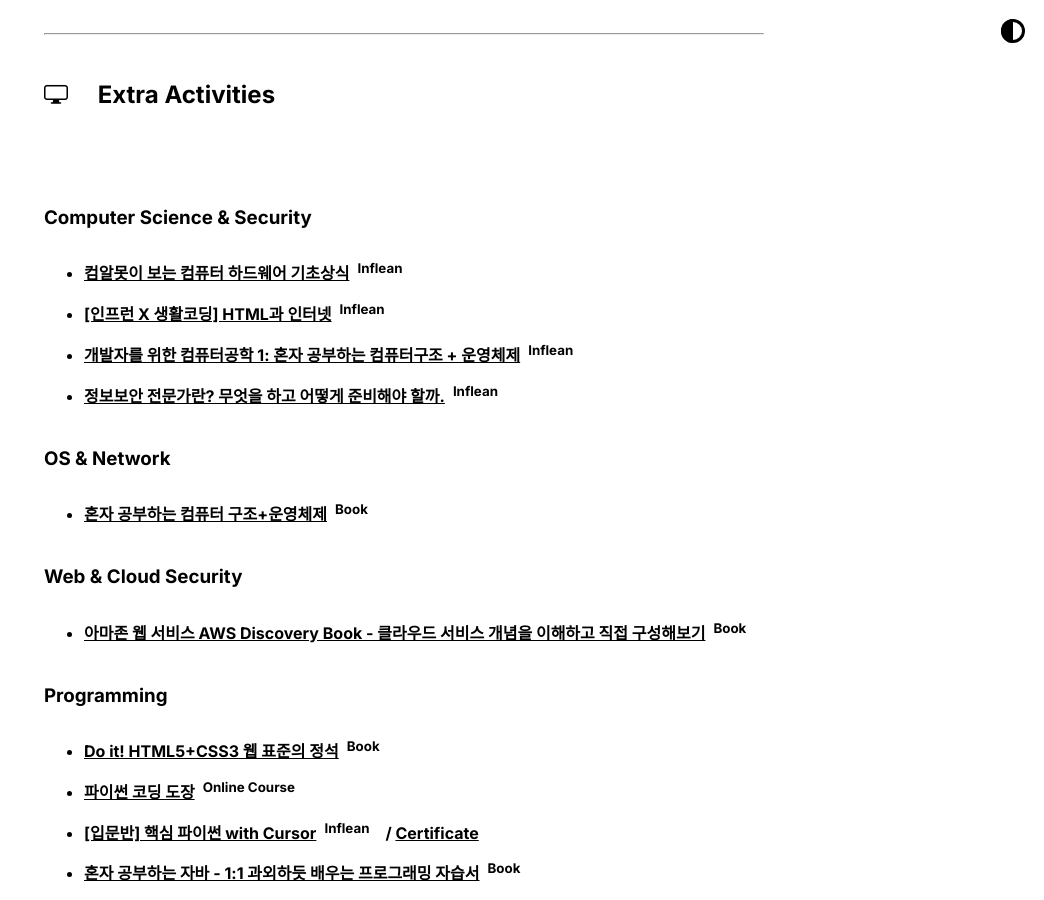
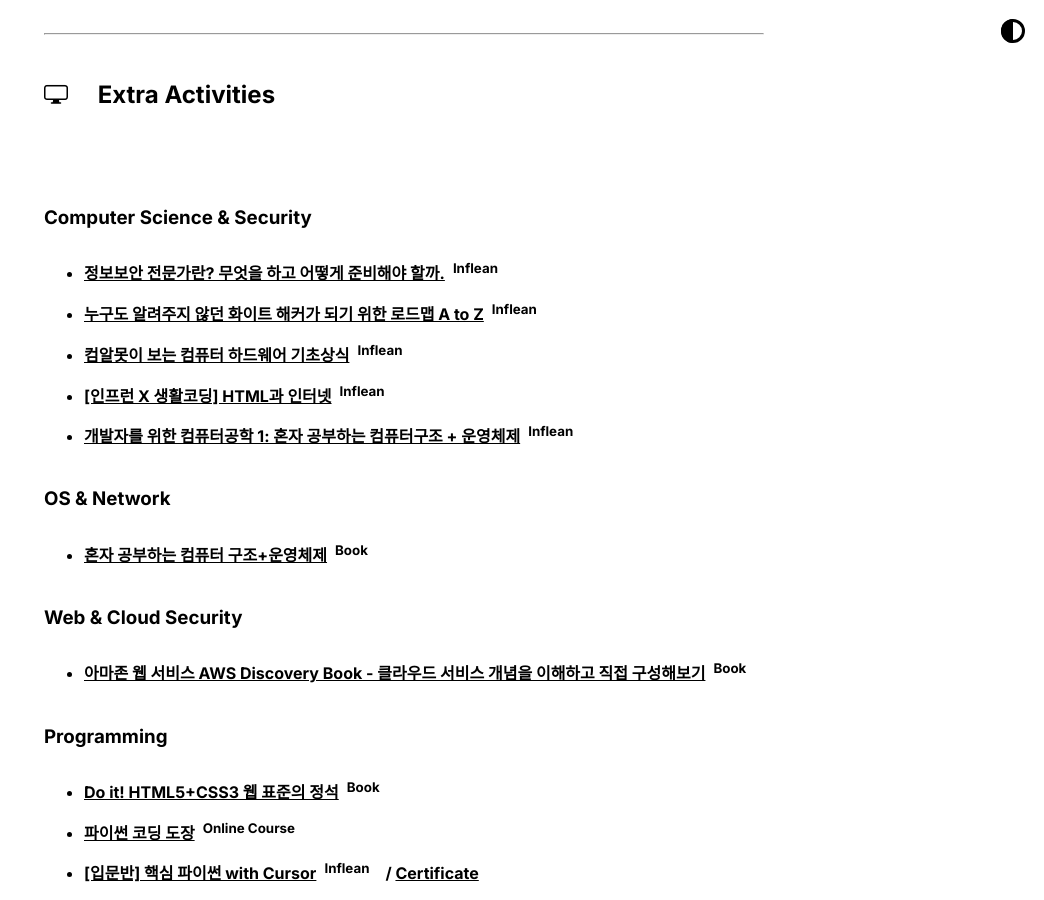
Before and after one commit to BangJeongBin/BangJeongBin.github.io, a Jekyll site: the page built from index.md, in a window 1280 px wide and 900 px high, scrolled down 2445 px. Shown: the whole window, without its empty margins (236-1280 px from the left). Built offline with Jekyll 4.4.1, drawn with Linux system fonts in a browser that asks for light colours.

Commit message:
Update activities_list.html

```diff
--- a/_includes/activities_list.html
+++ b/_includes/activities_list.html
@@ -1,5 +1,17 @@
 <h3><strong>Computer Science & Security</strong></h3>
 <ul>
+    <li>
+        <strong>
+            <a href="https://www.inflearn.com/course/%EC%A0%95%EB%B3%B4%EB%B3%B4%EC%95%88-%EC%A0%84%EB%AC%B8%EA%B0%80/dashboard">
+                정보보안 전문가란? 무엇을 하고 어떻게 준비해야 할까.</a>&ensp;<sup>Inflean</sup></strong>
+    </li>
+
+    <li>
+        <strong>
+            <a href="https://www.inflearn.com/course/%ED%99%94%EC%9D%B4%ED%8A%B8-%ED%95%B4%EC%BB%A4-%EB%A1%9C%EB%93%9C%EB%A7%B5-a-to-z/dashboard">
+                누구도 알려주지 않던 화이트 해커가 되기 위한 로드맵 A to Z</a>&ensp;<sup>Inflean</sup></strong>
+    </li>
+
     <li>
         <strong>
             <a href="https://www.inflearn.com/course/%EC%BB%B4%ED%93%A8%ED%84%B0-%ED%95%98%EB%93%9C%EC%9B%A8%EC%96%B4-%EA%B8%B0%EC%B4%88%EC%83%81%EC%8B%9D/dashboard">
@@ -16,12 +28,6 @@
         <strong>
             <a href="https://www.inflearn.com/course/%ED%98%BC%EC%9E%90-%EA%B3%B5%EB%B6%80%ED%95%98%EB%8A%94-%EC%BB%B4%ED%93%A8%ED%84%B0%EA%B5%AC%EC%A1%B0-%EC%9A%B4%EC%98%81%EC%B2%B4%EC%A0%9C/dashboard">
                 개발자를 위한 컴퓨터공학 1: 혼자 공부하는 컴퓨터구조 + 운영체제</a>&ensp;<sup>Inflean</sup></strong>
-    </li>
-
-    <li>
-        <strong>
-            <a href="https://www.inflearn.com/course/%EC%A0%95%EB%B3%B4%EB%B3%B4%EC%95%88-%EC%A0%84%EB%AC%B8%EA%B0%80/dashboard">
-                정보보안 전문가란? 무엇을 하고 어떻게 준비해야 할까.</a>&ensp;<sup>Inflean</sup></strong>
     </li>
 </ul>
 
```
Also changed, not shown: other parts of _includes/activities_list.html (+2 -1 lines).
